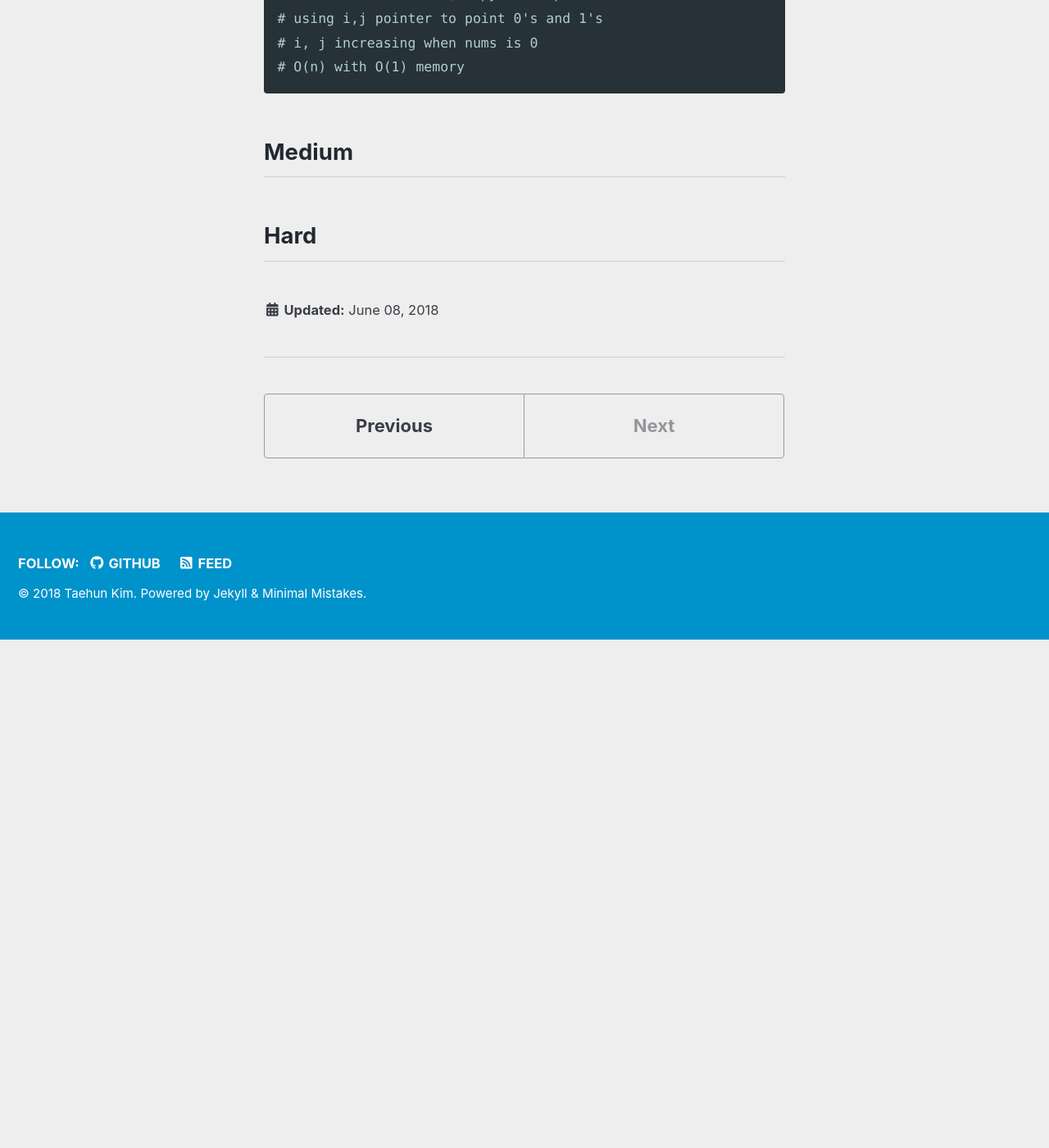
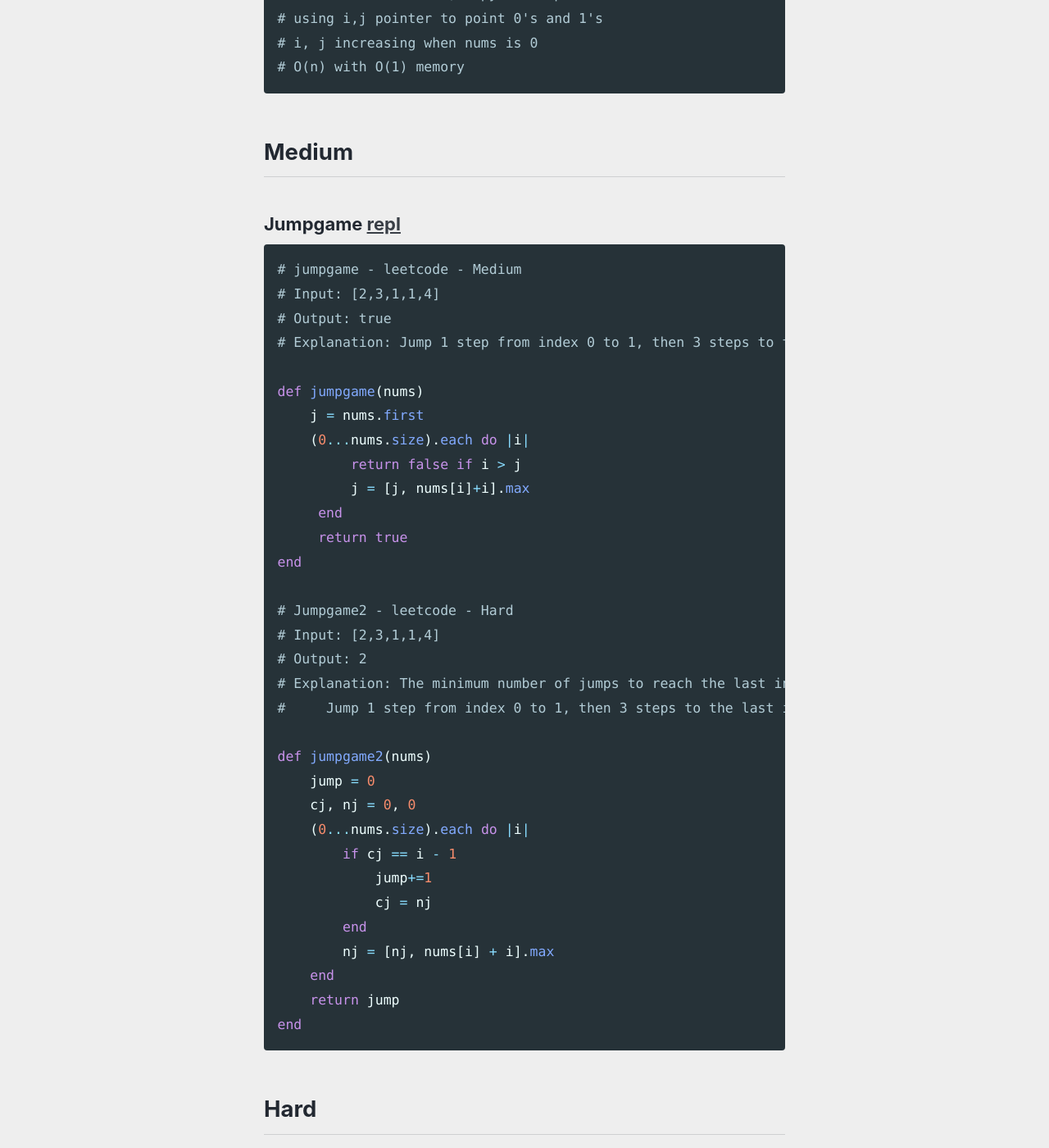
Before and after one commit to tk0221/tk0221.github.io, a Jekyll site: the page built from _docs/coding_practice/quiz.md, in a window 1280 px wide and 1400 px high, scrolled down 2076 px. Shown: the whole window at 82% size. Built offline with Jekyll 4.4.1, drawn with Linux system fonts in a browser that asks for light colours; nearby versions of some CDN libraries; before the commit the page ends 2855 px from its top, so only the background shows below that.

Commit message:
add jumpgame

````diff
--- a/_docs/coding_practice/quiz.md
+++ b/_docs/coding_practice/quiz.md
@@ -73,4 +73,40 @@ end
 
 ## Medium
 
+### Jumpgame [repl](https://repl.it/@tk0221/jumpgame)
+```ruby
+# jumpgame - leetcode - Medium
+# Input: [2,3,1,1,4]
+# Output: true
+# Explanation: Jump 1 step from index 0 to 1, then 3 steps to the last index.
+
+def jumpgame(nums)
+    j = nums.first
+    (0...nums.size).each do |i|
+         return false if i > j
+         j = [j, nums[i]+i].max
+     end
+     return true
+end
+
+# Jumpgame2 - leetcode - Hard
+# Input: [2,3,1,1,4]
+# Output: 2
+# Explanation: The minimum number of jumps to reach the last index is 2.
+#     Jump 1 step from index 0 to 1, then 3 steps to the last index.
+
+def jumpgame2(nums)
+    jump = 0
+    cj, nj = 0, 0
+    (0...nums.size).each do |i|
+        if cj == i - 1
+            jump+=1
+            cj = nj
+        end
+        nj = [nj, nums[i] + i].max
+    end
+    return jump
+end
+```
+
 ## Hard
````
